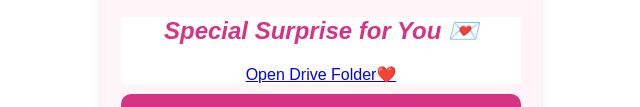
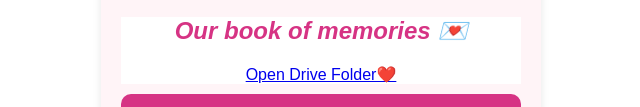
Before and after one commit to DawnSchafer/Bbuwebsite, a plain HTML site: page index.html in a window 1280 px wide. Shown: the part 1669-1776 px from the top of the page, without its empty margins (319-959 px from the left). Drawn offline with Linux system fonts and the light colour scheme.

Commit message:
Update index.html
Changed caption to drive folder

```diff
--- a/index.html
+++ b/index.html
@@ -138,7 +138,7 @@
         </div>
         <div class="photos-drive">
 
-                <h2>Special Surprise for You 💌</h2>
+                <h2>Our book of memories 💌</h2>
                 <a href="https://drive.google.com/drive/folders/1ZodORPeoNddjGha2SbTb5-B3o3FExy5r?usp=sharing" target="_blank" class="drive-button">Open Drive Folder❤️</a>
 
 
```
